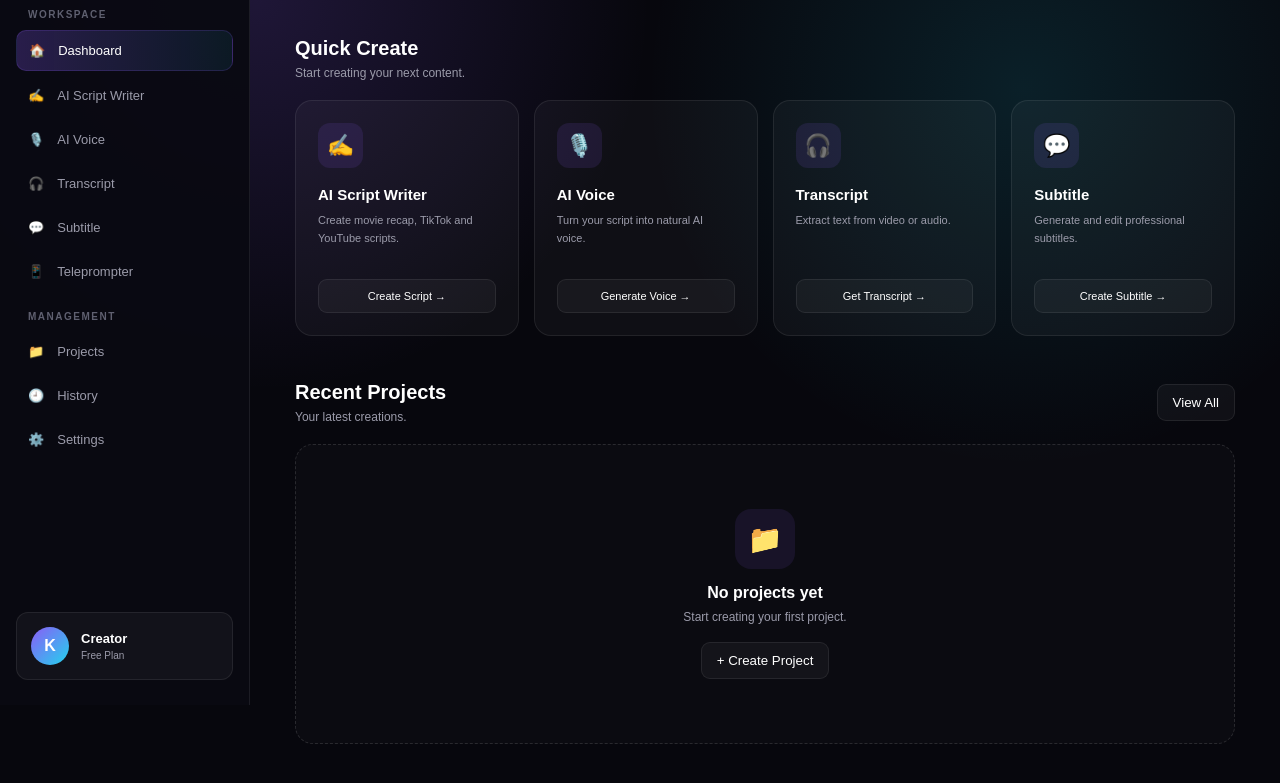
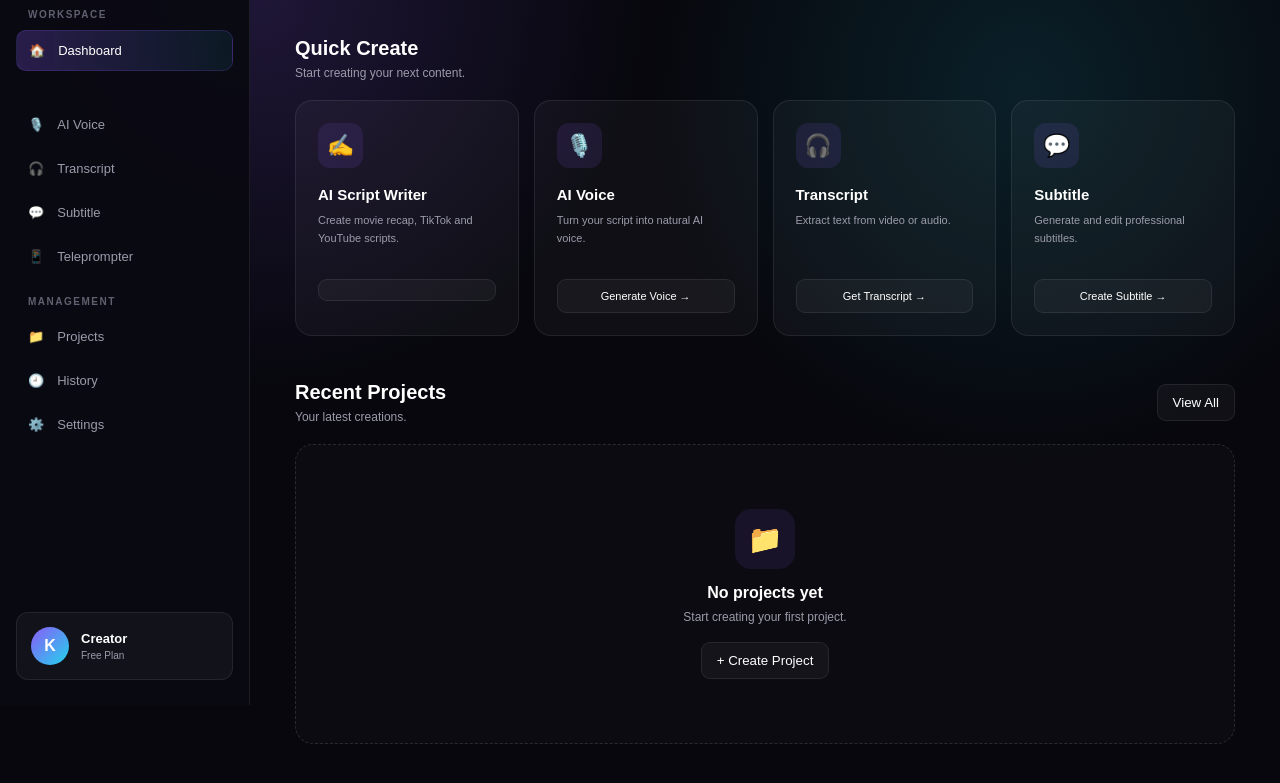
Before and after one commit to smartcreator-ai/smart-creator-tool, a plain HTML site: page frontend/dashboard.html in a window 1280 px wide. Shown: the part 95-878 px from the top of the page. Drawn offline with Linux system fonts and the light colour scheme.

Commit message:
Update dashboard.html

```diff
--- a/frontend/dashboard.html
+++ b/frontend/dashboard.html
@@ -42,9 +42,6 @@
 
 
 <a href="/smart-creator-tool/frontend/script-writer.html" class="menu-item">
-    ✍️
-    <span>AI Script Writer</span>
-</a>
 
 
 <a href="#" class="menu-item">
@@ -238,8 +235,6 @@ TikTok and YouTube scripts.
 
 
 <button onclick="location.href='/smart-creator-tool/frontend/script-writer.html'">
-    Create Script →
-</button>
 
 
 
```
